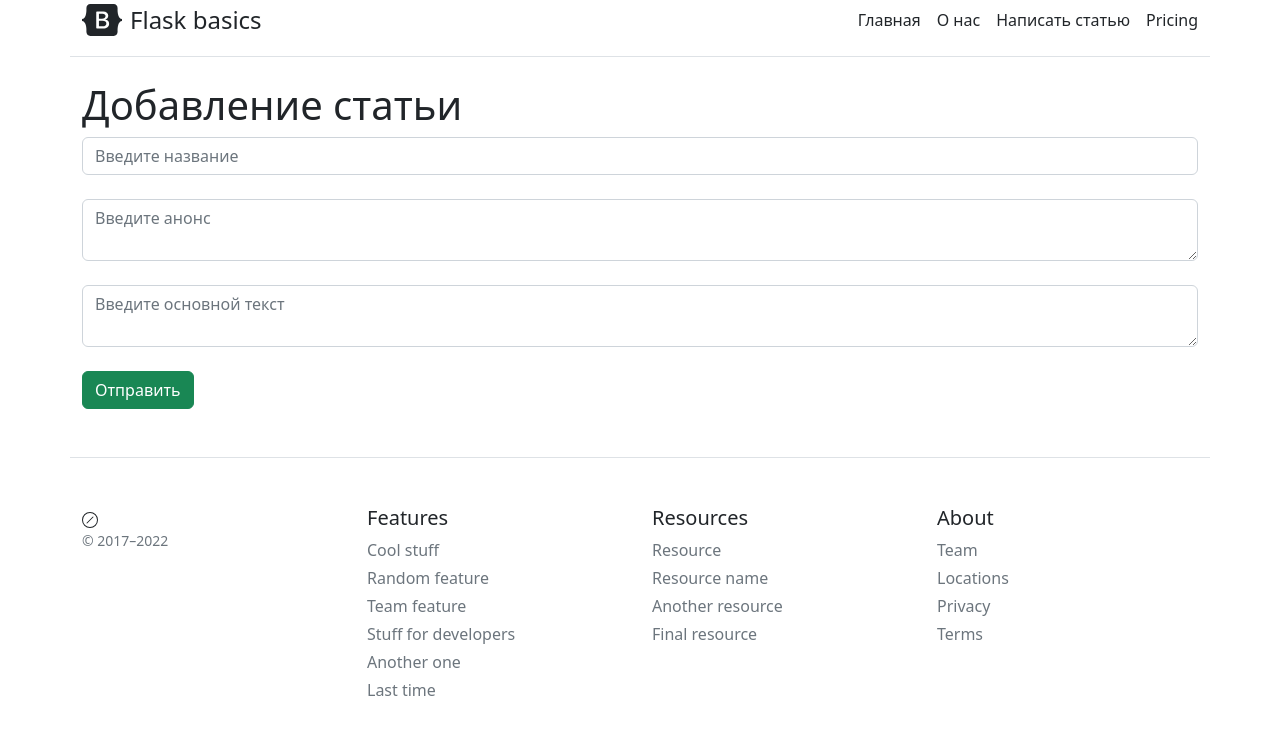
After one commit to Athenator/flask_basic, a Flask app: page /create-article in a window 1280 px wide. The commit adds this page. Shown: the top 735 px of the page. Run offline with Flask 2, Linux system fonts and the light colour scheme.

Commit message:
added work with Mysql,Sqlite and a page for creating an article

```diff
--- a/app.py
+++ b/app.py
@@ -1,6 +1,28 @@
-from flask import Flask, render_template, url_for
+from flask import Flask, render_template, url_for, request, redirect
+from flask_sqlalchemy import SQLAlchemy
+from datetime import datetime
 
 app = Flask(__name__)
+app.config['SQLALCHEMY_DATABASE_URI'] = 'sqlite:///flask_data.db'
+#  Способ работы с mysql таблицей, где name = имя подключения и password = пароль от подключения sql
+# app.config['SQLALCHEMY_DATABASE_URI'] = 'mysql://name:pasword@localhost:3306/flask_db'
+app.config['SQLALCHEMY_TRACK_MODIFICATIONS'] = False
+db = SQLAlchemy(app)
+
+
+class Article(db.Model):
+    id = db.Column(db.Integer, primary_key=True)
+    intro = db.Column(db.String(250), nullable=False)
+    title = db.Column(db.String(100), nullable=False)
+    text = db.Column(db.Text, nullable=False)
+    date = db.Column(db.DateTime, default=datetime.utcnow)
+
+    def __repr__(self):
+        return '<Article %r>' % self.id
+
+
+with app.app_context():
+    db.create_all()
 
 
 @app.route('/')
@@ -14,9 +36,23 @@ def about():
     return render_template('about.html')
 
 
-@app.route('/user/<string:name>/<int:id>')
-def user(name, id):
-    return 'User page ' + name + " - " + str(id)
+@app.route('/create-article', methods=['POST', 'GET'])
+def create_article():
+    if request.method == 'POST':
+        title = request.form['title']
+        intro = request.form['intro']
+        text = request.form['text']
+
+        article = Article(title=title, intro=intro, text=text)
+
+        try:
+            db.session.add(article)
+            db.session.commit()
+            return redirect('/')
+        except:
+            return 'При добавлении статьи произошла ошибка!'
+    else:
+        return render_template('create-article.html')
 
 
 if __name__ == "__main__":
--- a/templates/base.html
+++ b/templates/base.html
@@ -23,7 +23,7 @@
     <nav class="d-inline-flex mt-2 mt-md-0 ms-md-auto">
         <a class="me-3 py-2 text-dark text-decoration-none" href="/">Главная</a>
         <a class="me-3 py-2 text-dark text-decoration-none" href="/about">О нас</a>
-        <a class="me-3 py-2 text-dark text-decoration-none" href="#">Support</a>
+        <a class="me-3 py-2 text-dark text-decoration-none" href="/create-article">Написать статью</a>
         <a class="py-2 text-dark text-decoration-none" href="#">Pricing</a>
     </nav>
 </div>
--- /dev/null
+++ b/templates/create-article.html
@@ -0,0 +1,17 @@
+{% extends 'base.html' %}
+
+{% block title %}
+Статья
+{% endblock %}
+
+{% block body %}
+<div class="container">
+    <h1>Добавление статьи</h1>
+    <form method="post">
+        <input type="text" name="title" id="title" class="form-control" placeholder="Введите название"> <br>
+        <textarea name="intro" id="intro" class="form-control" placeholder="Введите анонс"></textarea> <br>
+        <textarea name="text" id="text" class="form-control" placeholder="Введите основной текст"></textarea> <br>
+        <input type="submit" class="btn btn-success" value="Отправить">
+    </form>
+</div>
+{% endblock %}
```
Also changed, not shown: instance/flask_data.db (added).
